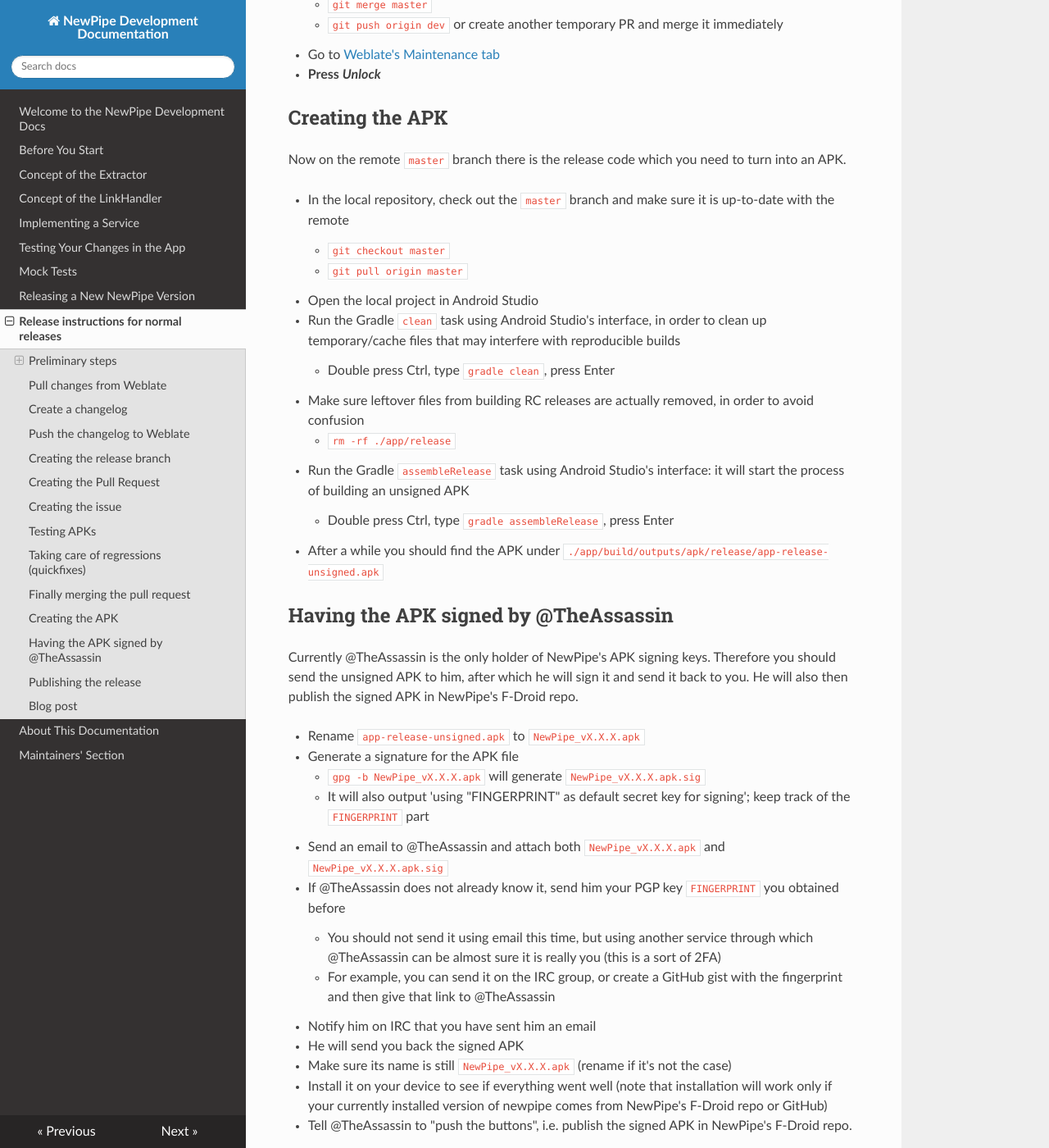
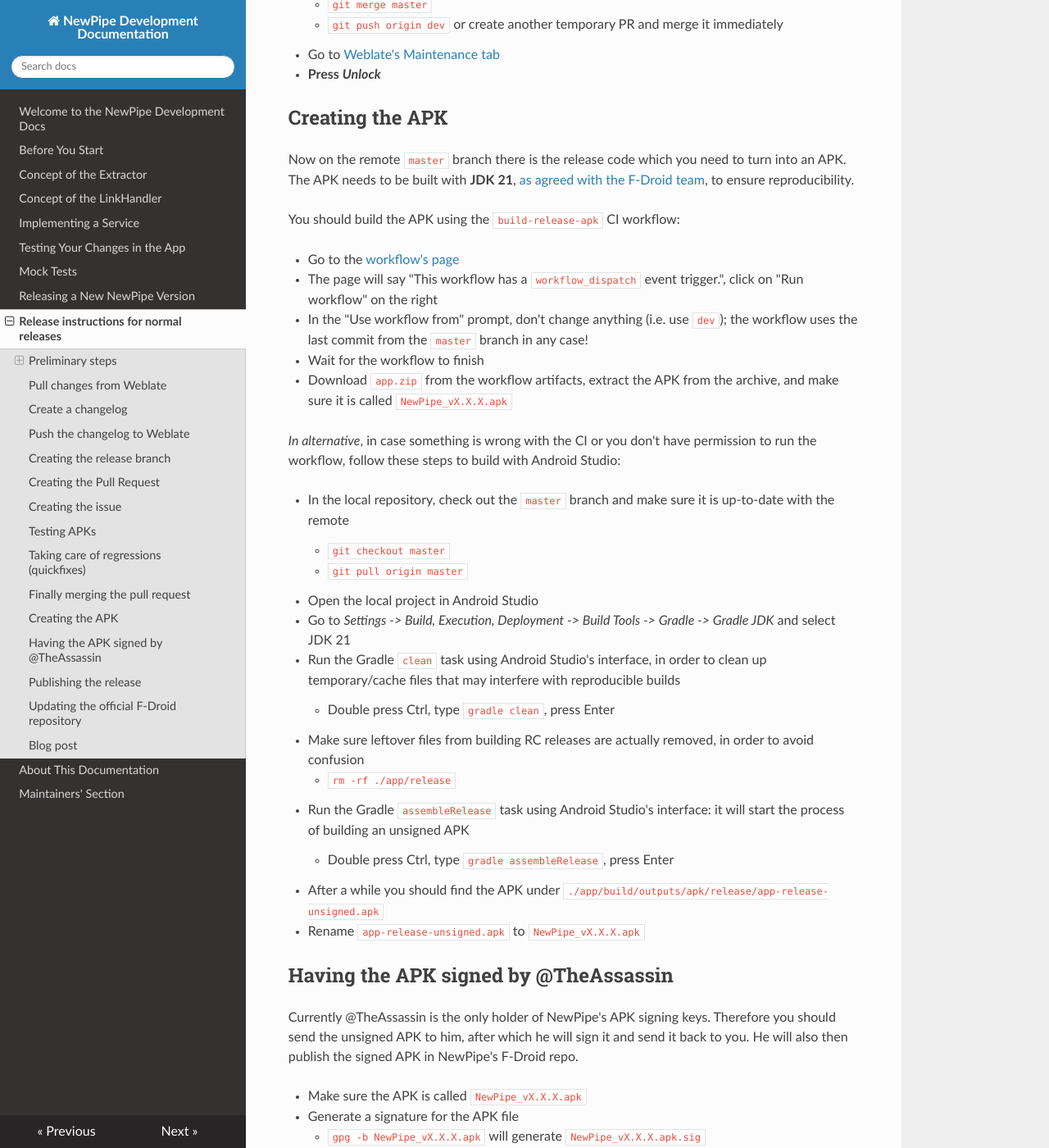
Before and after one commit to TeamNewPipe/documentation, an MkDocs documentation site: the page built from docs/07_release_instructions.md, in a window 1280 px wide and 1400 px high, scrolled down 7322 px. Shown: the whole window at 82% size. Built offline with MkDocs 1.6.1, drawn with Linux system fonts in a browser that asks for light colours; nearby versions of some CDN libraries; library files that are not in the unit come from our copies; some of the changed text lies outside the part shown.

Commit message:
Update release instructions to ensure JDK 21 and explain F-Droid MR

```diff
--- a/docs/07_release_instructions.md
+++ b/docs/07_release_instructions.md
@@ -222,12 +222,23 @@
 
 ## Creating the APK
 
-Now on the remote `master` branch there is the release code which you need to turn into an APK.
+Now on the remote `master` branch there is the release code which you need to turn into an APK. The APK needs to be built with **JDK 21**, [as agreed with the F-Droid team](https://github.com/TeamNewPipe/NewPipe/issues/11754), to ensure reproducibility.
+
+You should build the APK using the `build-release-apk` CI workflow:
+
+- Go to the [workflow's page](https://github.com/TeamNewPipe/NewPipe/actions/workflows/build-release-apk.yml)
+- The page will say "This workflow has a `workflow_dispatch` event trigger.", click on "Run workflow" on the right
+- In the "Use workflow from" prompt, don't change anything (i.e. use `dev`); the workflow uses the last commit from the `master` branch in any case!
+- Wait for the workflow to finish
+- Download `app.zip` from the workflow artifacts, extract the APK from the archive, and make sure it is called `NewPipe_vX.X.X.apk`
+
+*In alternative*, in case something is wrong with the CI or you don't have permission to run the workflow, follow these steps to build with Android Studio:
 
 - In the local repository, check out the `master` branch and make sure it is up-to-date with the remote
     - `git checkout master`
     - `git pull origin master`
 - Open the local project in Android Studio
+- Go to *Settings -> Build, Execution, Deployment -> Build Tools -> Gradle -> Gradle JDK* and select JDK 21
 - Run the Gradle `clean` task using Android Studio's interface, in order to clean up temporary/cache files that may interfere with reproducible builds
     - Double press Ctrl, type `gradle clean`, press Enter
 - Make sure leftover files from building RC releases are actually removed, in order to avoid confusion
@@ -235,12 +246,13 @@
 - Run the Gradle `assembleRelease` task using Android Studio's interface: it will start the process of building an unsigned APK
     - Double press Ctrl, type `gradle assembleRelease`, press Enter
 - After a while you should find the APK under `./app/build/outputs/apk/release/app-release-unsigned.apk`
+- Rename `app-release-unsigned.apk` to `NewPipe_vX.X.X.apk`
 
 ## Having the APK signed by @TheAssassin
 
 Currently @TheAssassin is the only holder of NewPipe's APK signing keys. Therefore you should send the unsigned APK to him, after which he will sign it and send it back to you. He will also then publish the signed APK in NewPipe's F-Droid repo.
 
-- Rename `app-release-unsigned.apk` to `NewPipe_vX.X.X.apk`
+- Make sure the APK is called `NewPipe_vX.X.X.apk`
 - Generate a signature for the APK file
     - `gpg -b NewPipe_vX.X.X.apk` will generate `NewPipe_vX.X.X.apk.sig`
     - It will also output 'using "FINGERPRINT" as default secret key for signing'; keep track of the `FINGERPRINT` part
@@ -252,7 +264,7 @@
 - He will send you back the signed APK
 - Make sure its name is still `NewPipe_vX.X.X.apk` (rename if it's not the case)
 - Install it on your device to see if everything went well (note that installation will work only if your currently installed version of newpipe comes from NewPipe's F-Droid repo or GitHub)
-- Tell @TheAssassin to "push the buttons", i.e. publish the signed APK in NewPipe's F-Droid repo.
+- **Tell @TheAssassin to "push the buttons"**, i.e. publish the signed APK in NewPipe's F-Droid repo.
 
 ## Publishing the release
 
@@ -263,6 +275,12 @@
 - Attach the signed APK @TheAssassin sent you
 - Publish the release
 - Profit :-D
+
+## Updating the official F-Droid repository
+
+- You should open a Merge Request similar to [this one](https://gitlab.com/fdroid/fdroiddata/-/merge_requests/15367) on the [fdroiddata](https://gitlab.com/fdroid/fdroiddata) repository
+- Follow [these instructions](https://f-droid.org/en/docs/Reproducible_Builds/#publish-both-upstream-developer-signed-and-f-droid-signed-apks) to extract signatures from the APK
+- This step is not mandatory, as the F-Droid team will take care when they notice the new release, but it is better if we do not burden them with more work
 
 ## Blog post
 
```
